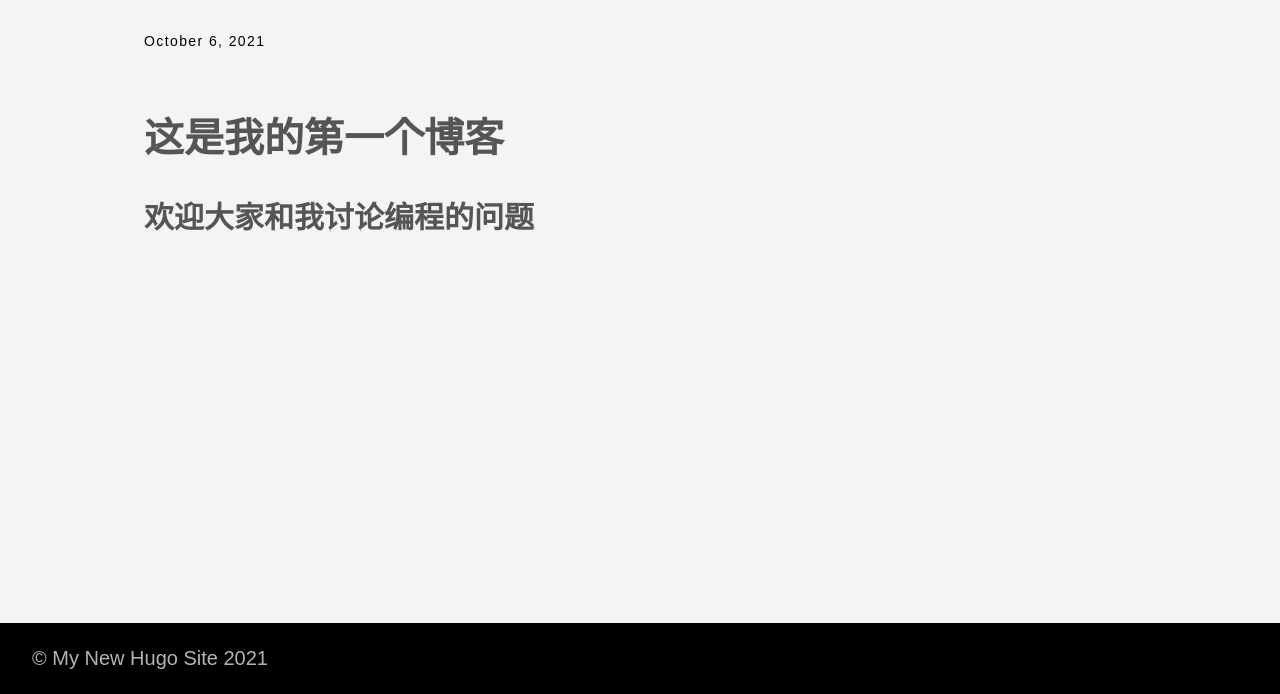
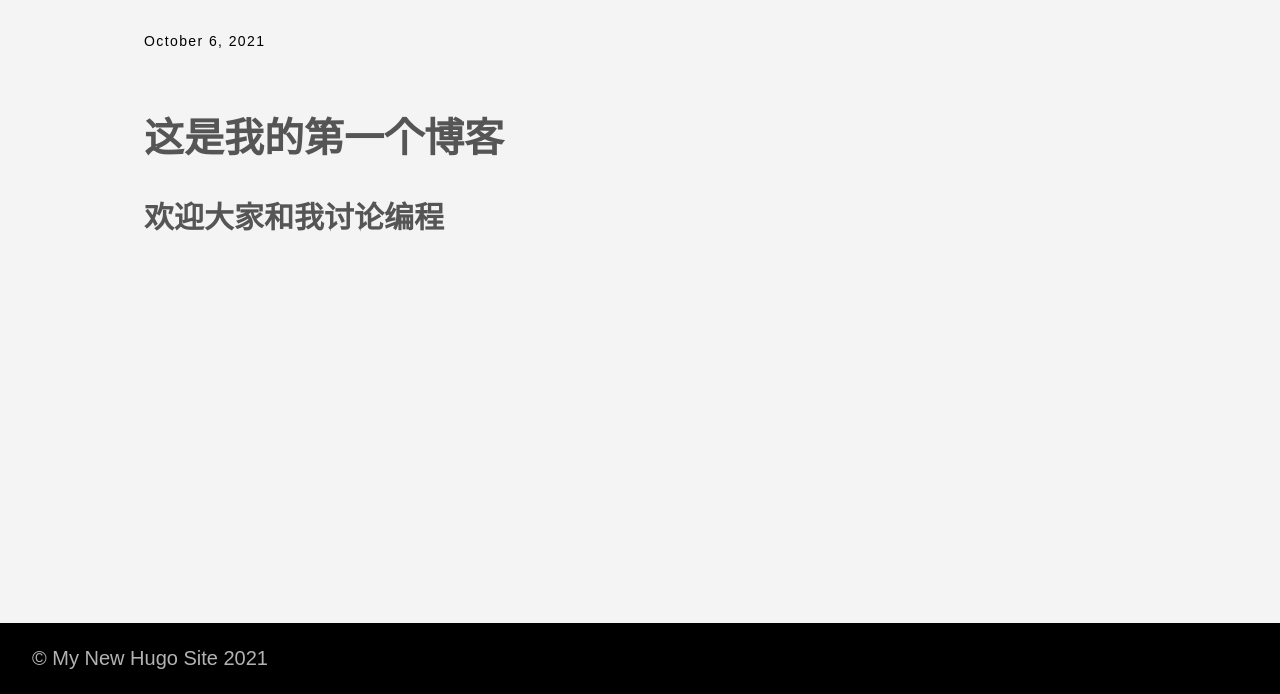
Before and after one commit to qionghua1/qionghua1.github.io, a plain HTML site: page posts/my-first-post/index.html in a window 1280 px wide. Shown: the part 237-931 px from the top of the page. Drawn offline with Linux system fonts and the light colour scheme.

Commit message:
Update index.html

```diff
--- a/posts/my-first-post/index.html
+++ b/posts/my-first-post/index.html
@@ -6,7 +6,7 @@
 
     <title>My First Post | My New Hugo Site</title>
     <meta name="viewport" content="width=device-width,minimum-scale=1">
-    <meta name="description" content="这是我的第一个博客 欢迎大家和我讨论编程的问题 ">
+    <meta name="description" content="这是我的第一个博客 欢迎大家和我讨论编程 ">
     <meta name="generator" content="Hugo 0.88.1" />
 
 
@@ -27,19 +27,19 @@
 
 
     <meta property="og:title" content="My First Post" />
-<meta property="og:description" content="这是我的第一个博客 欢迎大家和我讨论编程的问题 " />
+<meta property="og:description" content="这是我的第一个博客 欢迎大家和我讨论编程 " />
 <meta property="og:type" content="article" />
 <meta property="og:url" content="http://example.org/posts/my-first-post/" /><meta property="article:section" content="posts" />
 <meta property="article:published_time" content="2021-10-06T21:52:35+08:00" />
 <meta property="article:modified_time" content="2021-10-06T21:52:35+08:00" />
 
 <meta itemprop="name" content="My First Post">
-<meta itemprop="description" content="这是我的第一个博客 欢迎大家和我讨论编程的问题 "><meta itemprop="datePublished" content="2021-10-06T21:52:35+08:00" />
+<meta itemprop="description" content="这是我的第一个博客 欢迎大家和我讨论编程 "><meta itemprop="datePublished" content="2021-10-06T21:52:35+08:00" />
 <meta itemprop="dateModified" content="2021-10-06T21:52:35+08:00" />
 <meta itemprop="wordCount" content="2">
 <meta itemprop="keywords" content="" /><meta name="twitter:card" content="summary"/>
 <meta name="twitter:title" content="My First Post"/>
-<meta name="twitter:description" content="这是我的第一个博客 欢迎大家和我讨论编程的问题 "/>
+<meta name="twitter:description" content="这是我的第一个博客 欢迎大家和我讨论编程 "/>
 
 
   </head>
@@ -136,7 +136,7 @@
 
     </header>
     <div class="nested-copy-line-height lh-copy serif f4 nested-links nested-img mid-gray pr4-l w-two-thirds-l"><h1 id="这是我的第一个博客">这是我的第一个博客</h1>
-<h2 id="欢迎大家和我讨论编程的问题">欢迎大家和我讨论编程的问题</h2>
+<h2 id="欢迎大家和我讨论编程">欢迎大家和我讨论编程</h2>
 <ul class="pa0">
 
 </ul>
```
